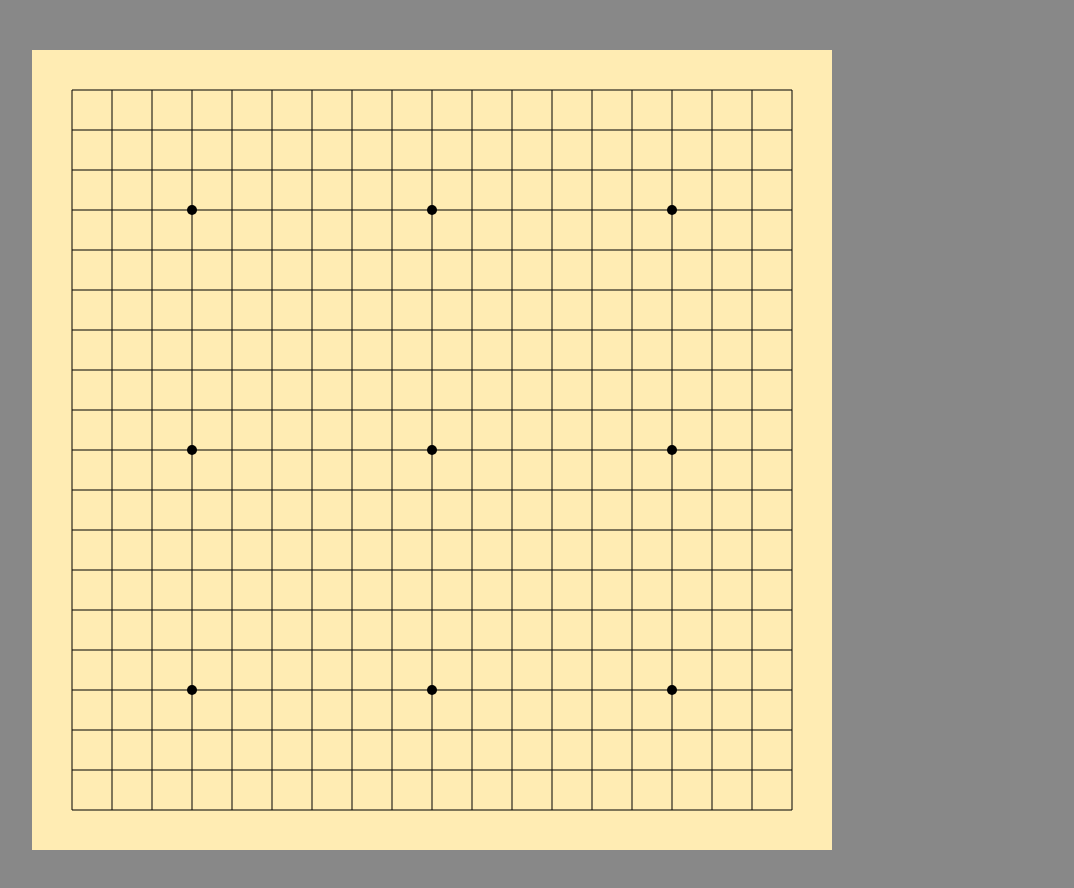
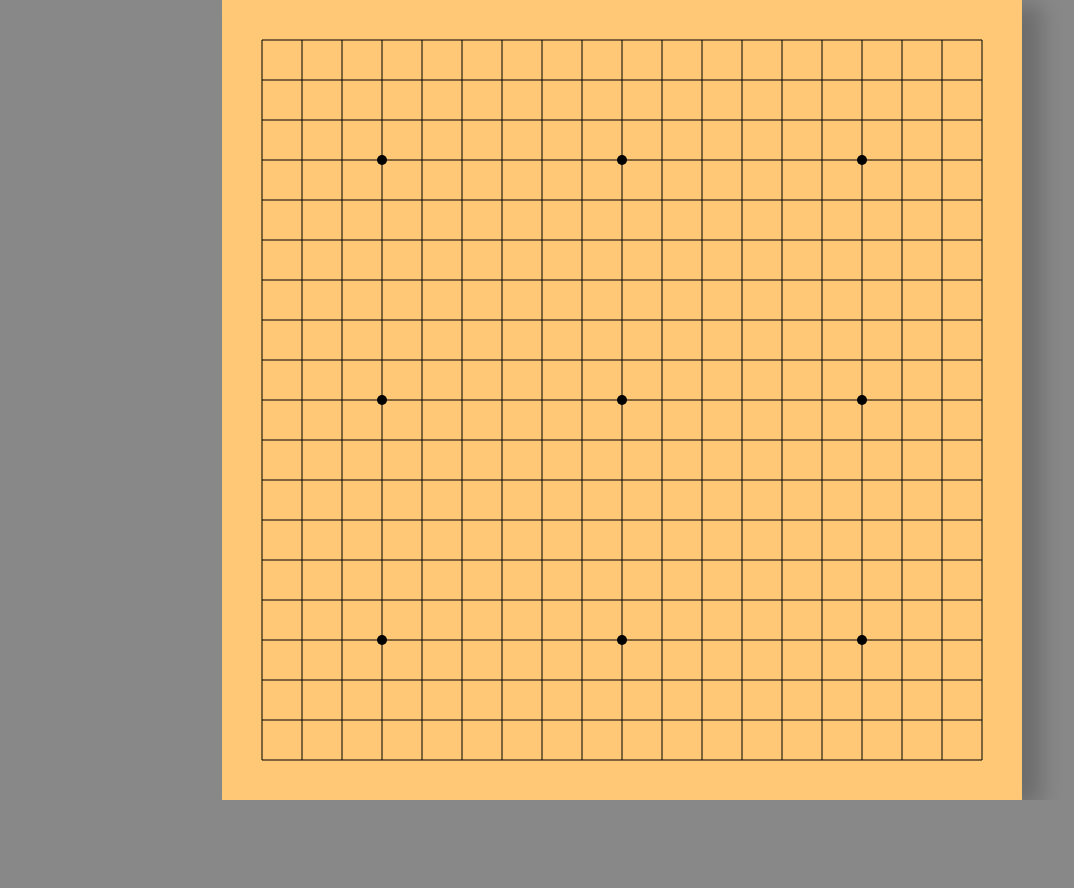
Before and after one commit to dcampoy/go, a website built with Vite: page index.html in a window 1280 px wide. Shown: the whole page, without its empty margins (18-1092 px from the left). After the commit the page ends 800 px from the top, so only its background shows below. Built offline with nearby package versions, Linux system fonts and the light colour scheme.

Commit message:
Visual improvements

```diff
--- a/index.html
+++ b/index.html
@@ -13,7 +13,14 @@
       }
 
       #root {
-        padding: 50px;
+        display: flex;
+        justify-content: center;
+        align-items: center;
+        height: 100vh;
+      }
+
+      #root canvas {
+        box-shadow: 20px 5px 20px 0 rgba(0, 0, 0, 0.2);
       }
     </style>
     <script type="module" src="src/index.ts"></script>
--- a/src/ui/board.ts
+++ b/src/ui/board.ts
@@ -2,7 +2,7 @@ import { DrawingState } from ".."
 import { Position } from "../engine/State"
 
 export const board = 19 // 9x9, 13x13, etc
-export const lightWood = "#FFECB3"
+export const lightWood = "#FFC876"
 export const boardSize = 800
 export const stoneSize = boardSize / (board + 1)
 export const fontSize = 14
--- a/src/ui/stones.ts
+++ b/src/ui/stones.ts
@@ -8,11 +8,14 @@ export async function drawStone(
 ) {
   ctx.beginPath()
   ctx.arc(stoneSize / 2, stoneSize / 2, stoneSize / 2 - 2, 0, 2 * Math.PI)
-  ctx.fillStyle = color
-  ctx.strokeStyle = "black"
-  ctx.lineWidth = 1
+  ctx.fillStyle = color === "white" ? "#FFF" : "#222"
+  if (color === "white") {
+    ctx.strokeStyle = "#888"
+    ctx.lineWidth = 1
+    ctx.stroke()
+  }
   ctx.fill()
-  ctx.stroke()
+
   ctx.closePath()
 }
 
@@ -35,6 +38,10 @@ export function renderStone(
   if (isHover) {
     drawingState.ctx.globalAlpha = 0.4
   }
+  drawingState.ctx.shadowColor = "rgba(0,0,0,0.5)"
+  drawingState.ctx.shadowOffsetX = stoneSize / 15
+  drawingState.ctx.shadowOffsetY = stoneSize / 15
+  drawingState.ctx.shadowBlur = 10
   drawingState.ctx.drawImage(
     texture,
     x - stoneSize / 2,
@@ -42,6 +49,10 @@ export function renderStone(
     stoneSize,
     stoneSize
   )
+  drawingState.ctx.shadowColor = "transparent"
+  drawingState.ctx.shadowOffsetX = 0
+  drawingState.ctx.shadowOffsetY = 0
+  drawingState.ctx.shadowBlur = 0
   if (libertyCount !== null) {
     if (color === "white") {
       drawingState.ctx.fillStyle = "black"
```
